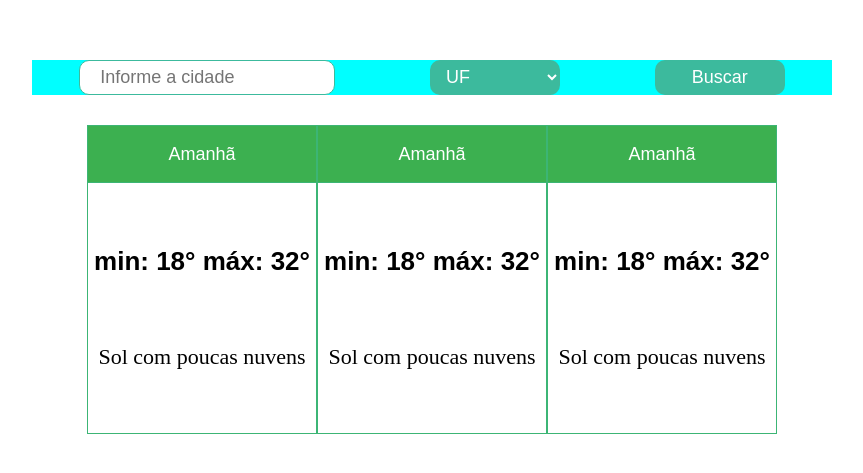
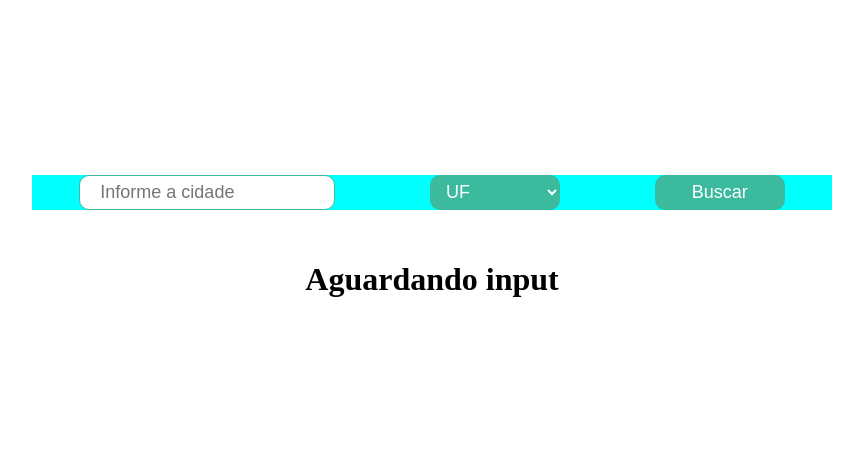
Before and after one commit to souzasmatheus/weather-app, a React (Create React App) app: page / in a window 1280 px wide. Shown: the part 153-626 px from the top of the page, without its empty margins (208-1071 px from the left). Built offline with nearby package versions, Linux system fonts and the light colour scheme; the HTML template or start-up script is replaced by a standard one.

Commit message:
Improve search method

```diff
--- a/src/App.js
+++ b/src/App.js
@@ -10,7 +10,8 @@ class App extends Component {
     city: '',
     state: '',
     isLoading: false,
-    error: false
+    error: false,
+    data: []
   };
 
   renderStates() {
@@ -70,13 +71,29 @@ class App extends Component {
           }
         )
           .then(res => {
+            let data = [];
             Axios.get(
               'https://cors-anywhere.herokuapp.com/' +
-                `http://apiadvisor.climatempo.com.br/api/v1/forecast/locale/${
+                `http://apiadvisor.climatempo.com.br/api/v1/weather/locale/${
                   res.data.locales[0]
-                }/days/15?token=${apiToken}`
+                }/current?token=${apiToken}`
             )
-              .then(res => console.log(res))
+              .then(res => {
+                data.push(res.data.data);
+                Axios.get(
+                  'https://cors-anywhere.herokuapp.com/' +
+                    `http://apiadvisor.climatempo.com.br/api/v1/forecast/locale/${
+                      res.data.id
+                    }/days/15?token=${apiToken}`
+                )
+                  .then(res => {
+                    data.push(res.data.data[1]);
+                    data.push(res.data.data[2]);
+                    this.setState({ data, isLoading: false });
+                    console.log(this.state.data);
+                  })
+                  .catch(err => console.log(err));
+              })
               .catch(err => console.log(err));
           })
           .catch(err => console.log(err));
@@ -103,9 +120,19 @@ class App extends Component {
           <input type="submit" value="Buscar" onClick={() => this.search()} />
         </div>
         <div className="content">
-          <Card />
-          <Card />
-          <Card />
+          {!this.state.isLoading && this.state.data.length === 0 && (
+            <h1>Aguardando input</h1>
+          )}
+          {this.state.isLoading && (
+            <h1>
+              Um instante, estamos coletando os dados meteorológicos da cidade
+            </h1>
+          )}
+          {!this.state.isLoading &&
+            this.state.data.length !== 0 &&
+            this.state.data.map((day, index) => (
+              <Card key={`card-${index}`} dataObj={day} index={index} />
+            ))}
         </div>
       </div>
     );
```
